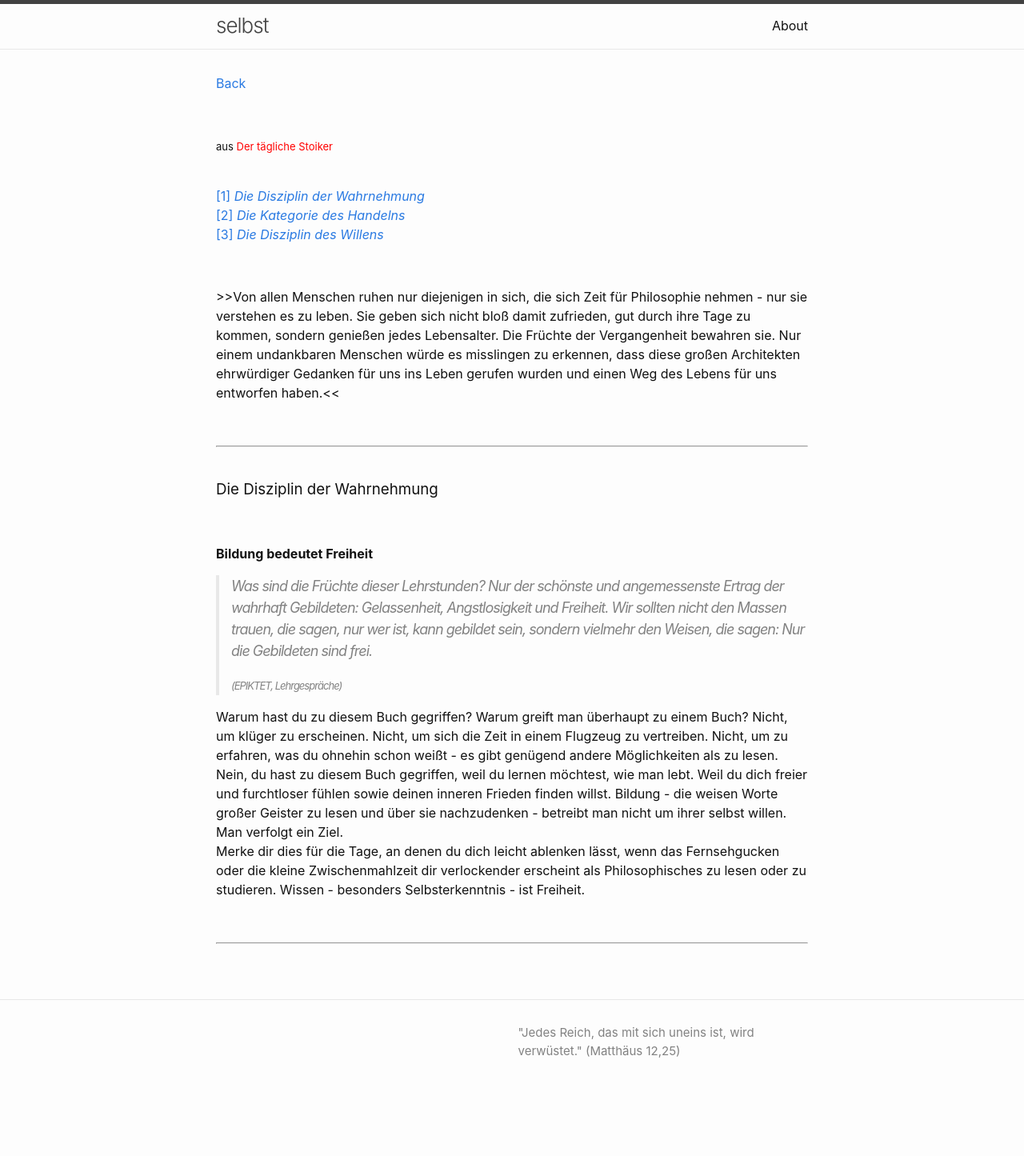
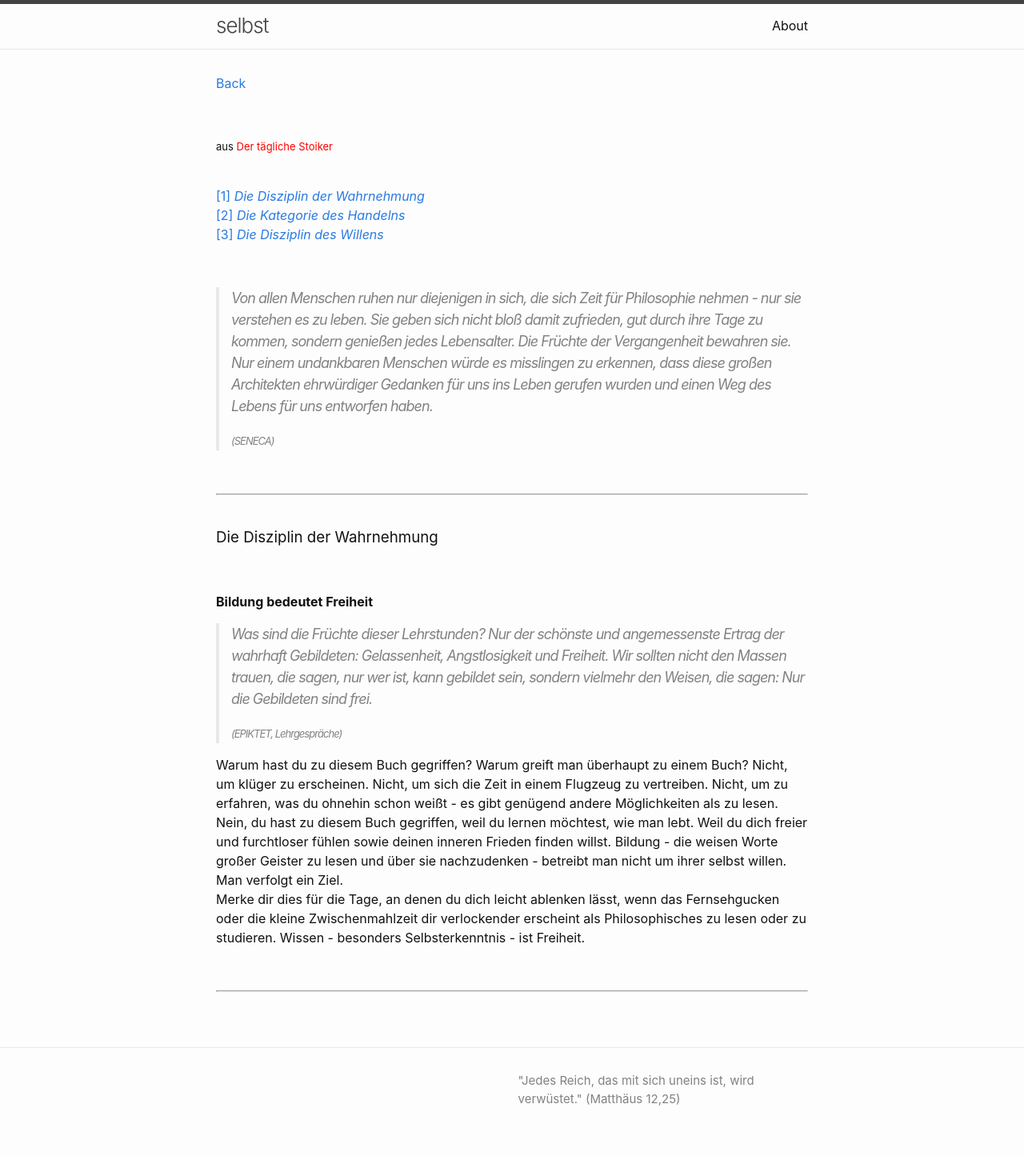
Before and after one commit to Hautaklyttn/-selbst-, a Jekyll site: the page built from docs/stoiker.md, in a window 1280 px wide. Shown: the whole page at 80% size. Built offline with Jekyll 4.4.1, drawn with Linux system fonts in a browser that asks for light colours; before the commit the page ends 1385 px from its top, so only the background shows below that.

Commit message:
'Stoiker' update

```diff
--- a/docs/stoiker.md
+++ b/docs/stoiker.md
@@ -16,7 +16,8 @@ layout: default
 
 &nbsp;
 
-\>\>Von allen Menschen ruhen nur diejenigen in sich, die sich Zeit für Philosophie nehmen - nur sie verstehen es zu leben. Sie geben sich nicht bloß damit zufrieden, gut durch ihre Tage zu kommen, sondern genießen jedes Lebensalter. Die Früchte der Vergangenheit bewahren sie. Nur einem undankbaren Menschen würde es misslingen zu erkennen, dass diese großen Architekten ehrwürdiger Gedanken für uns ins Leben gerufen wurden und einen Weg des Lebens für uns entworfen haben.\<\<
+>Von allen Menschen ruhen nur diejenigen in sich, die sich Zeit für Philosophie nehmen - nur sie verstehen es zu leben. Sie geben sich nicht bloß damit zufrieden, gut durch ihre Tage zu kommen, sondern genießen jedes Lebensalter. Die Früchte der Vergangenheit bewahren sie. Nur einem undankbaren Menschen würde es misslingen zu erkennen, dass diese großen Architekten ehrwürdiger Gedanken für uns ins Leben gerufen wurden und einen Weg des Lebens für uns entworfen haben.
+> <font size="-1">(SENECA)</font>
 
 &nbsp;
 
```
